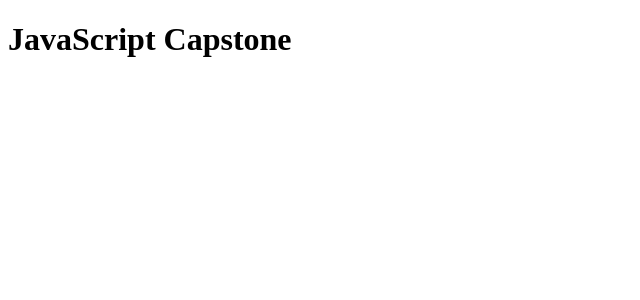
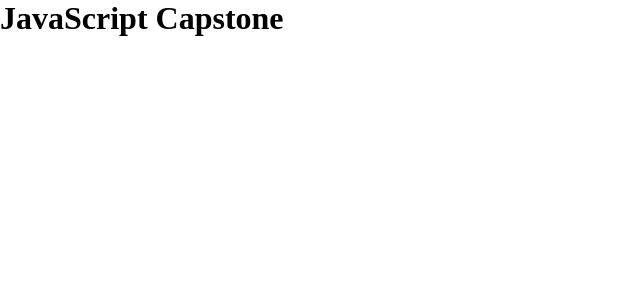
Before and after one commit to hdevilbiss/js-capstone, a React (Create React App) app: page / in a window 1280 px wide. Shown: the top 300 px of the page, without its empty margins (0-640 px from the left). Built offline with nearby package versions, Linux system fonts and the light colour scheme.

Commit message:
💄 ✨ Create global style with app.scss

```diff
--- a/src/App.jsx
+++ b/src/App.jsx
@@ -1,3 +1,8 @@
+/**
+ * Import style
+ */
+import "./style/app.scss";
+
 function App() {
   return (
     <div className="App">
--- /dev/null
+++ b/src/style/app.scss
@@ -0,0 +1,5 @@
+* {
+  box-sizing: border-box;
+  margin: 0;
+  padding: 0;
+}
```
